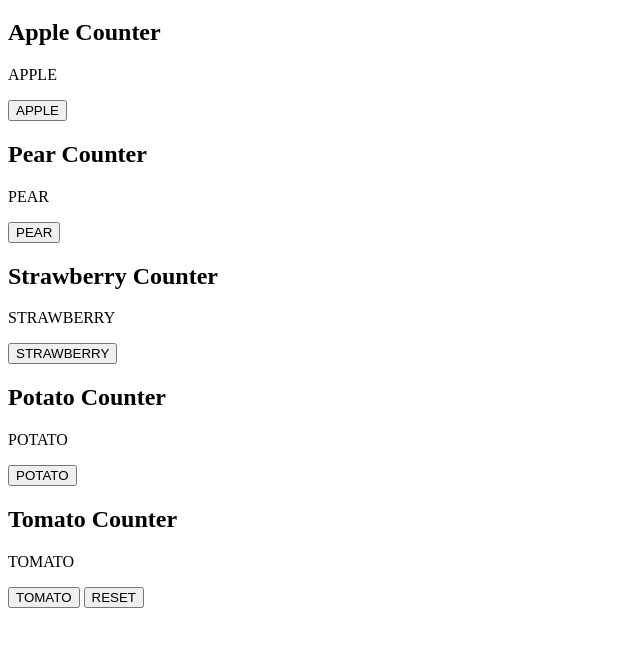
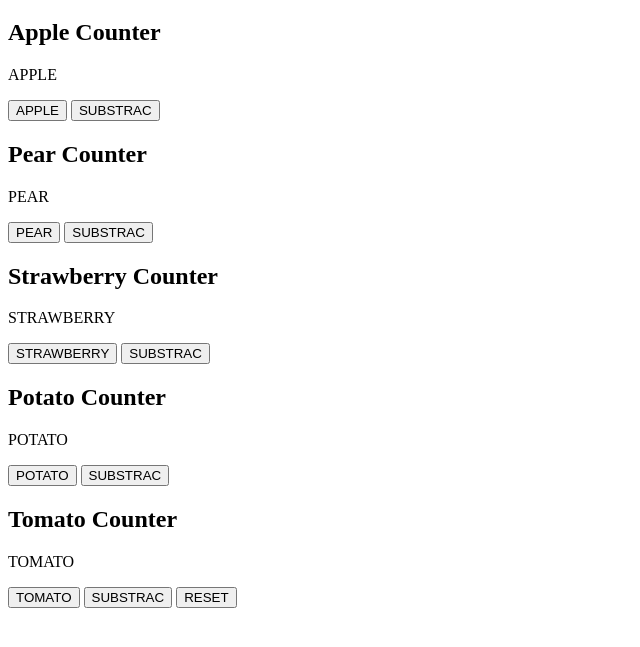
Before and after one commit to anapperez/contadorbuttom, a plain HTML site: page Index.html in a window 1280 px wide. Shown: the part 61-708 px from the top of the page, without its empty margins (0-640 px from the left). Drawn offline with Linux system fonts and the light colour scheme.

Commit message:
adding substrac buttons and function

```diff
--- a/Index.html
+++ b/Index.html
@@ -13,26 +13,32 @@
   <p>APPLE</p>
 
   <button onclick="groserycounter('apple')">APPLE</button>
+  <button id="subsapple" onclick="substracGrosery('apple')">SUBSTRAC</button>
 
   <h2 id="pear">Pear Counter</h2>
   <p>PEAR</p>
 
   <button onclick="groserycounter('pear')">PEAR</button>
+  <button id="subspear" onclick="substracGrosery('pear')">SUBSTRAC</button>
+
 
   <h2 id="strawberry">Strawberry Counter</h2>
   <p>STRAWBERRY</p>
 
   <button onclick="groserycounter('strawberry')">STRAWBERRY</button>
+  <button id="subsstrawberry" onclick="substracGrosery('strawberry')">SUBSTRAC</button>
 
   <h2 id="potato">Potato Counter</h2>
   <p>POTATO</p>
 
   <button onclick="groserycounter('potato')">POTATO</button>
+  <button id="subspotato" onclick="substracGrosery('potato')">SUBSTRAC</button>
 
   <h2 id="tomato">Tomato Counter</h2>
   <p>TOMATO</p>
 
   <button onclick="groserycounter('tomato')">TOMATO</button>
+  <button id="substomato" onclick="substracGrosery('tomato')">SUBSTRAC</button>
 
 
 
--- a/script.js
+++ b/script.js
@@ -8,23 +8,46 @@ let tomatoCounter = 0; // Fifth Variable!!
 
 function groserycounter(fruta) {
   if(fruta === 'apple') {
-    appleCounter = appleCounter+ 1;
+    appleCounter = appleCounter + 1;
     document.getElementById("apple").innerHTML =appleCounter;
   }
   else if(fruta === 'pear') {
-   pearCounter = pearCounter+ 1;
+   pearCounter = pearCounter + 1;
     document.getElementById("pear").innerHTML = pearCounter;
   }
   else if(fruta === 'strawberry') {
-    strawberryCounter = strawberryCounter+ 1;
+    strawberryCounter = strawberryCounter + 1;
     document.getElementById("strawberry").innerHTML = strawberryCounter;
   }
   else if(fruta === 'potato') {
-    potatoCounter = potatoCounter+ 1;
+    potatoCounter = potatoCounter + 1;
     document.getElementById("potato").innerHTML = potatoCounter;
   }
   else {
-    tomatoCounter = tomatoCounter+ 1;
+    tomatoCounter = tomatoCounter + 1;
     document.getElementById("tomato").innerHTML = tomatoCounter;
   }
 }
+
+function substracGrosery(fruta) {
+  if(fruta === 'apple') {
+    appleCounter = appleCounter - 1;
+    document.getElementById("apple").innerHTML = appleCounter;
+  }
+  else if(fruta === 'pear') {
+    pearCounter = pearCounter - 1;
+    document.getElementById("pear").innerHTML = pearCounter;
+  }
+  else if(fruta === 'strawberry') {
+    strawberryCounter = strawberryCounter - 1;
+    document.getElementById("strawberry").innerHTML = strawberryCounter;
+  }
+  else if(fruta === 'potato') {
+    potatoCounter = potatoCounter - 1;
+    document.getElementById("potato").innerHTML = potatoCounter;
+  }
+  else {
+    tomatoCounter = tomatoCounter - 1;
+    document.getElementById("tomato").innerHTML = tomatoCounter;
+  }
+}
```
